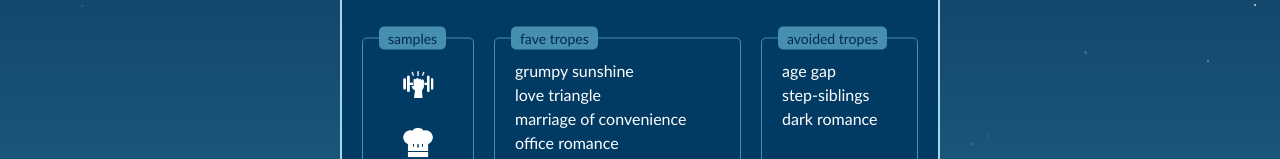
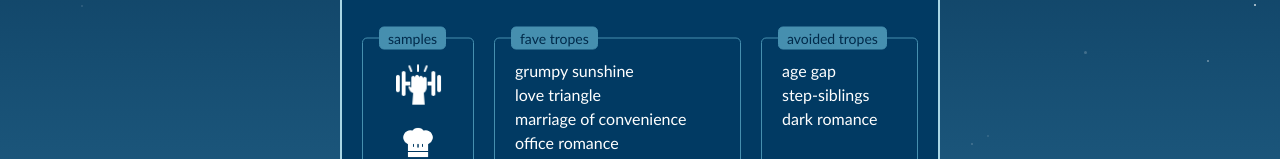
Before and after one commit to lunargravity/anuromance, a Next.js app: page / in a window 1280 px wide. In both pictures the pointer is over the picture 418 px from the left and 429 px from the top of the page. Shown: the part 345-504 px from the top of the page. Built offline with nearby package versions, Linux system fonts and the light colour scheme.

Commit message:
Added hover effect on sample icons

```diff
--- a/src/app/global.css
+++ b/src/app/global.css
@@ -270,6 +270,10 @@ h1 {
   cursor: pointer;
 }
 
+.sample-icon:hover {
+  transform: scale(1.5);
+}
+
 #first-sample {
   top: 30%;
   left: 25%;
```
